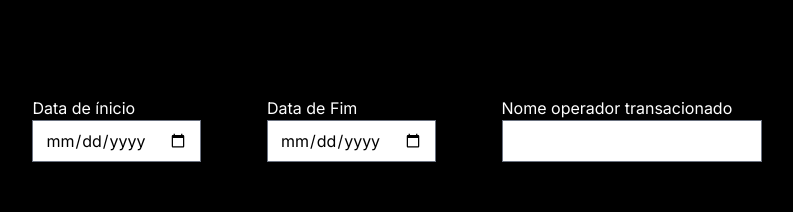
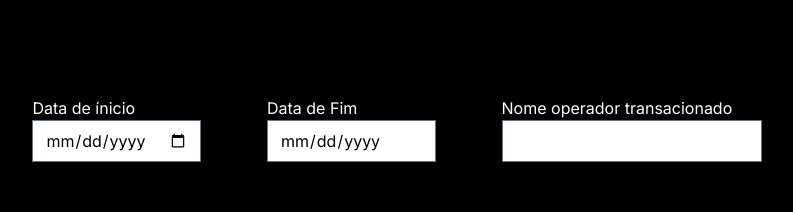
Before and after one commit to KleberBarilli/Supera-Challenge-React, a Next.js app: page / in a window 1280 px wide. Shown: the top 212 px of the page, without its empty margins (243-1036 px from the left). Built offline with nearby package versions, Linux system fonts and the light colour scheme; no server answers.

Commit message:
add disable no botao de pesquisar

```diff
--- a/src/core/TransferenciasTablePagination.tsx
+++ b/src/core/TransferenciasTablePagination.tsx
@@ -89,6 +89,7 @@
             className="form-input text-black"
             onChange={(e) => setDataFim(e.target.value)}
             value={dataFim}
+            disabled={!dataInicio}
           />
         </div>
         <div className="flex flex-col">
@@ -103,7 +104,7 @@
       </div>
       <div className="flex justify-end w-full my-16">
         <button
-          className="py-1.5 flex justify-center items-center px-4 border border-transparent rounded-md shadow-sm text-sm font-medium text-white bg-orange-400 hover:bg-orange-700 focus:outline-none focus:ring-2 focus:ring-offset-2 focus:ring-cyan-600"
+          className="py-1.5 flex justify-center items-center px-4 border border-transparent rounded-md shadow-sm text-sm font-medium text-white bg-orange-400 hover:bg-orange-700 focus:outline-none focus:ring-2 focus:ring-offset-2 focus:ring-cyan-600 disabled:bg-gray-400"
           onClick={() =>
             search({
               dataInicio: new Date(dataInicio),
@@ -111,6 +112,7 @@
               nomeOperadorTransacao: nomeOperadorTransacionado,
             })
           }
+          disabled={!dataFim && !!dataInicio}
         >
           Pesquisar
         </button>
```
